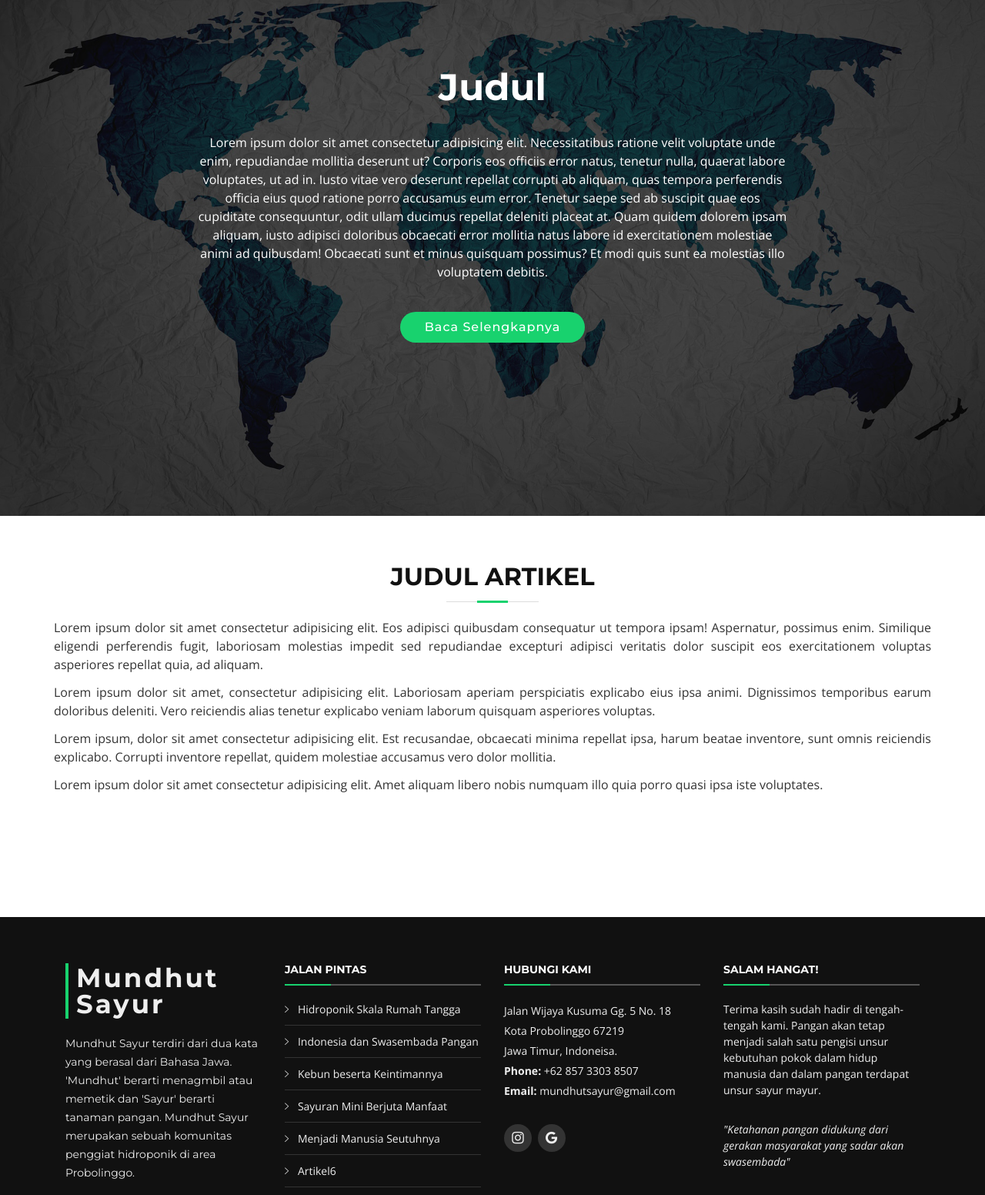
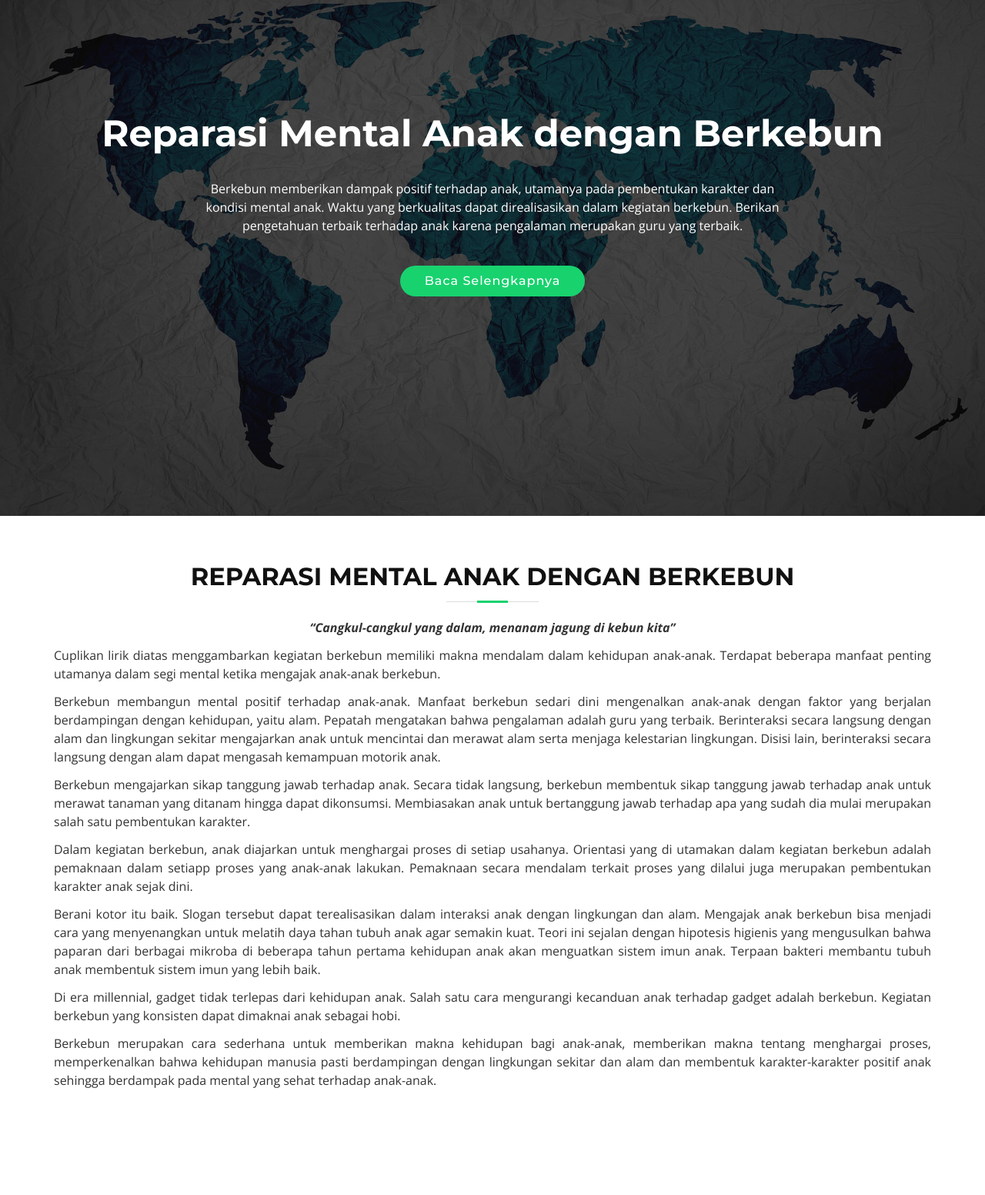
Before and after one commit to mundhutsayur/mundhutsayur.github.io, a plain HTML site: page artikel6.html in a window 1280 px wide. Shown: the part 130-1682 px from the top of the page at 77% size. Drawn offline with nearby package versions, Linux system fonts and the light colour scheme; files whose address does not match are found by name.

Commit message:
artikel6

```diff
--- a/artikel6.html
+++ b/artikel6.html
@@ -68,16 +68,11 @@
                         <div class="carousel-background"><img src="img/about-bg.jpg" alt=""></div>
                         <div class="carousel-container">
                             <div class="carousel-content">
-                                <h2>Judul</h2>
-                                <p>Lorem ipsum dolor sit amet consectetur adipisicing elit. Necessitatibus ratione velit
-                                    voluptate unde enim, repudiandae mollitia deserunt ut? Corporis eos officiis error
-                                    natus, tenetur nulla, quaerat labore voluptates, ut ad in. Iusto vitae vero deserunt
-                                    repellat corrupti ab aliquam, quas tempora perferendis officia eius quod ratione
-                                    porro accusamus eum error. Tenetur saepe sed ab suscipit quae eos cupiditate
-                                    consequuntur, odit ullam ducimus repellat deleniti placeat at. Quam quidem dolorem
-                                    ipsam aliquam, iusto adipisci doloribus obcaecati error mollitia natus labore id
-                                    exercitationem molestiae animi ad quibusdam! Obcaecati sunt et minus quisquam
-                                    possimus? Et modi quis sunt ea molestias illo voluptatem debitis.</p>
+                                <h2>Reparasi Mental Anak dengan Berkebun</h2>
+                                <p>Berkebun memberikan dampak positif terhadap anak, utamanya pada pembentukan karakter
+                                    dan kondisi mental anak. Waktu yang berkualitas dapat direalisasikan dalam kegiatan
+                                    berkebun. Berikan pengetahuan terbaik terhadap anak karena pengalaman merupakan guru
+                                    yang terbaik.</p>
                                 <a href="#services" class="btn-get-started scrollto">Baca Selengkapnya</a>
                             </div>
                         </div>
@@ -96,25 +91,47 @@
             <div class="row">
 
                 <header class="section-header wow fadeInUp">
-                    <h3>Judul Artikel</h3>
-                    <p style="text-align: justify;">Lorem ipsum dolor sit amet consectetur adipisicing elit. Eos
-                        adipisci quibusdam consequatur ut tempora ipsam! Aspernatur, possimus enim. Similique eligendi
-                        perferendis fugit, laboriosam molestias impedit sed repudiandae excepturi adipisci veritatis
-                        dolor suscipit eos exercitationem voluptas asperiores repellat quia, ad aliquam.
+                    <h3>Reparasi Mental Anak dengan Berkebun</h3>
+                    <p style="text-align: center;" class="font-italic font-weight-bold">“Cangkul-cangkul yang dalam,
+                        menanam jagung di kebun kita”
                     </p>
 
-                    <p class="mt-n5" style="text-align: justify;">Lorem ipsum dolor sit amet, consectetur adipisicing
-                        elit. Laboriosam aperiam perspiciatis explicabo eius ipsa animi. Dignissimos temporibus earum
-                        doloribus deleniti. Vero reiciendis alias tenetur explicabo veniam laborum quisquam asperiores
-                        voluptas.</p>
+                    <p class="mt-n5" style="text-align: justify;">Cuplikan lirik diatas menggambarkan kegiatan berkebun
+                        memiliki makna mendalam dalam kehidupan anak-anak. Terdapat beberapa manfaat penting utamanya
+                        dalam segi mental ketika mengajak anak-anak berkebun.</p>
 
-                    <p class="mt-n5" style="text-align: justify;">Lorem ipsum, dolor sit amet consectetur adipisicing
-                        elit. Est recusandae, obcaecati minima repellat ipsa, harum beatae inventore, sunt omnis
-                        reiciendis explicabo. Corrupti inventore repellat, quidem molestiae accusamus vero dolor
-                        mollitia.</p>
+                    <p class="mt-n5" style="text-align: justify;">Berkebun membangun mental positif terhadap anak-anak.
+                        Manfaat berkebun sedari dini mengenalkan anak-anak dengan faktor yang berjalan berdampingan
+                        dengan kehidupan, yaitu alam. Pepatah mengatakan bahwa pengalaman adalah guru yang terbaik.
+                        Berinteraksi secara langsung dengan alam dan lingkungan sekitar mengajarkan anak untuk mencintai
+                        dan merawat alam serta menjaga kelestarian lingkungan. Disisi lain, berinteraksi secara langsung
+                        dengan alam dapat mengasah kemampuan motorik anak.</p>
 
-                    <p class="mt-n5" style="text-align: justify;">Lorem ipsum dolor sit amet consectetur adipisicing
-                        elit. Amet aliquam libero nobis numquam illo quia porro quasi ipsa iste voluptates.</p>
+                    <p class="mt-n5" style="text-align: justify;">Berkebun mengajarkan sikap tanggung jawab terhadap
+                        anak. Secara tidak langsung, berkebun membentuk sikap tanggung jawab terhadap anak untuk merawat
+                        tanaman yang ditanam hingga dapat dikonsumsi. Membiasakan anak untuk bertanggung jawab terhadap
+                        apa yang sudah dia mulai merupakan salah satu pembentukan karakter.</p>
+
+                    <p class="mt-n5" style="text-align: justify;">Dalam kegiatan berkebun, anak diajarkan untuk
+                        menghargai proses di setiap usahanya. Orientasi yang di utamakan dalam kegiatan berkebun adalah
+                        pemaknaan dalam setiapp proses yang anak-anak lakukan. Pemaknaan secara mendalam terkait proses
+                        yang dilalui juga merupakan pembentukan karakter anak sejak dini.</p>
+
+                    <p class="mt-n5" style="text-align: justify;">Berani kotor itu baik. Slogan tersebut dapat
+                        terealisasikan dalam interaksi anak dengan lingkungan dan alam. Mengajak anak berkebun bisa
+                        menjadi cara yang menyenangkan untuk melatih daya tahan tubuh anak agar semakin kuat. Teori ini
+                        sejalan dengan hipotesis higienis yang mengusulkan bahwa paparan dari berbagai mikroba di
+                        beberapa tahun pertama kehidupan anak akan menguatkan sistem imun anak. Terpaan bakteri membantu
+                        tubuh anak membentuk sistem imun yang lebih baik.</p>
+
+                    <p class="mt-n5" style="text-align: justify;">Di era millennial, gadget tidak terlepas dari
+                        kehidupan anak. Salah satu cara mengurangi kecanduan anak terhadap gadget adalah berkebun.
+                        Kegiatan berkebun yang konsisten dapat dimaknai anak sebagai hobi.</p>
+
+                    <p class="mt-n5" style="text-align: justify;">Berkebun merupakan cara sederhana untuk memberikan
+                        makna kehidupan bagi anak-anak, memberikan makna tentang menghargai proses, memperkenalkan bahwa
+                        kehidupan manusia pasti berdampingan dengan lingkungan sekitar dan alam dan membentuk
+                        karakter-karakter positif anak sehingga berdampak pada mental yang sehat terhadap anak-anak.</p>
                     </p>
                 </header>
             </div>
@@ -172,9 +189,10 @@
                         <div class="social-links">
                             <!-- <a href="#" class="twitter"><i class="fa fa-twitter"></i></a> -->
                             <!-- <a href="#" class="facebook"><i class="fa fa-facebook"></i></a> -->
-                            <a href="#" class="instagram"><i class="fa fa-instagram"></i></a>
-                            <a href="mailto:mundhutsayur@gmail.com" class="google-plus"><i class="fa fa-google"
-                                    aria-hidden="true"></i></a>
+                            <a href="https://instagram.com/mundhutsayur" class="instagram" target="blank"><i
+                                    class="fa fa-instagram"></i></a>
+                            <a href="mailto:mundhutsayur@gmail.com" class="google-plus" target="blank"><i
+                                    class="fa fa-google" aria-hidden="true"></i></a>
                             <!-- <a href="#" class="linkedin"><i class="fa fa-linkedin"></i></a> -->
                         </div>
 
@@ -207,7 +225,7 @@
             Licensing information: https://bootstrapmade.com/license/
             Purchase the pro version with working PHP/AJAX contact form: https://bootstrapmade.com/buy/?theme=BizPage
                 -->
-                Designed by <a href="https://instagram.com/mundhutsayur">Mundhut Sayur</a>
+                Designed by <a href="https://instagram.com/mundhutsayur" target="blank">Mundhut Sayur</a>
             </div>
         </div>
         <!-- #footer -->
```
Also changed, not shown: artikel1.html (+5 -4 lines), artikel2.html (+5 -4 lines), artikel3.html (+5 -4 lines), artikel4.html (+5 -4 lines), artikel5.html (+5 -4 lines), index.html (+30 -10 lines), img/Naufal.jpg (deleted), 1 other file. Lines whose indentation alone changed are shown as unchanged.
